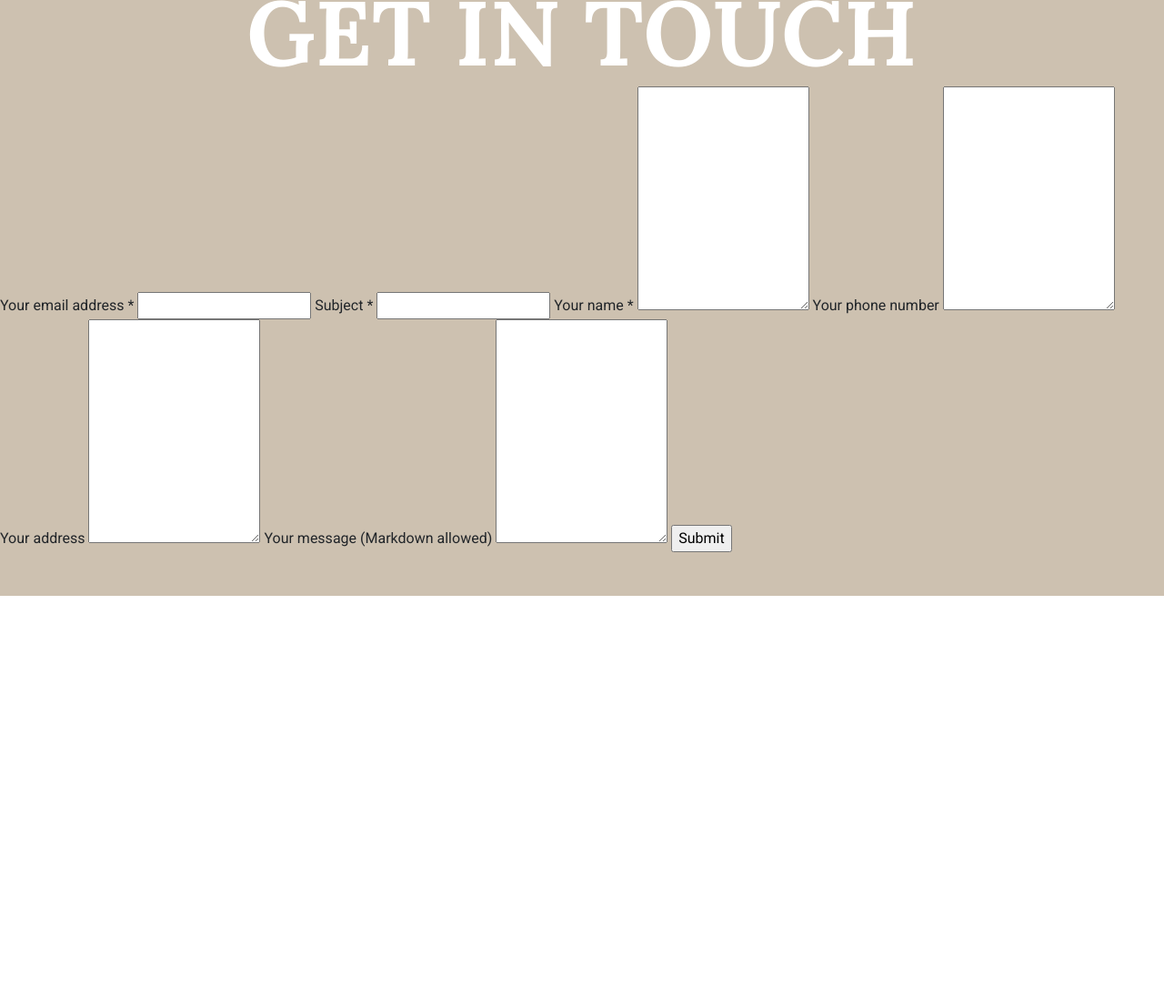
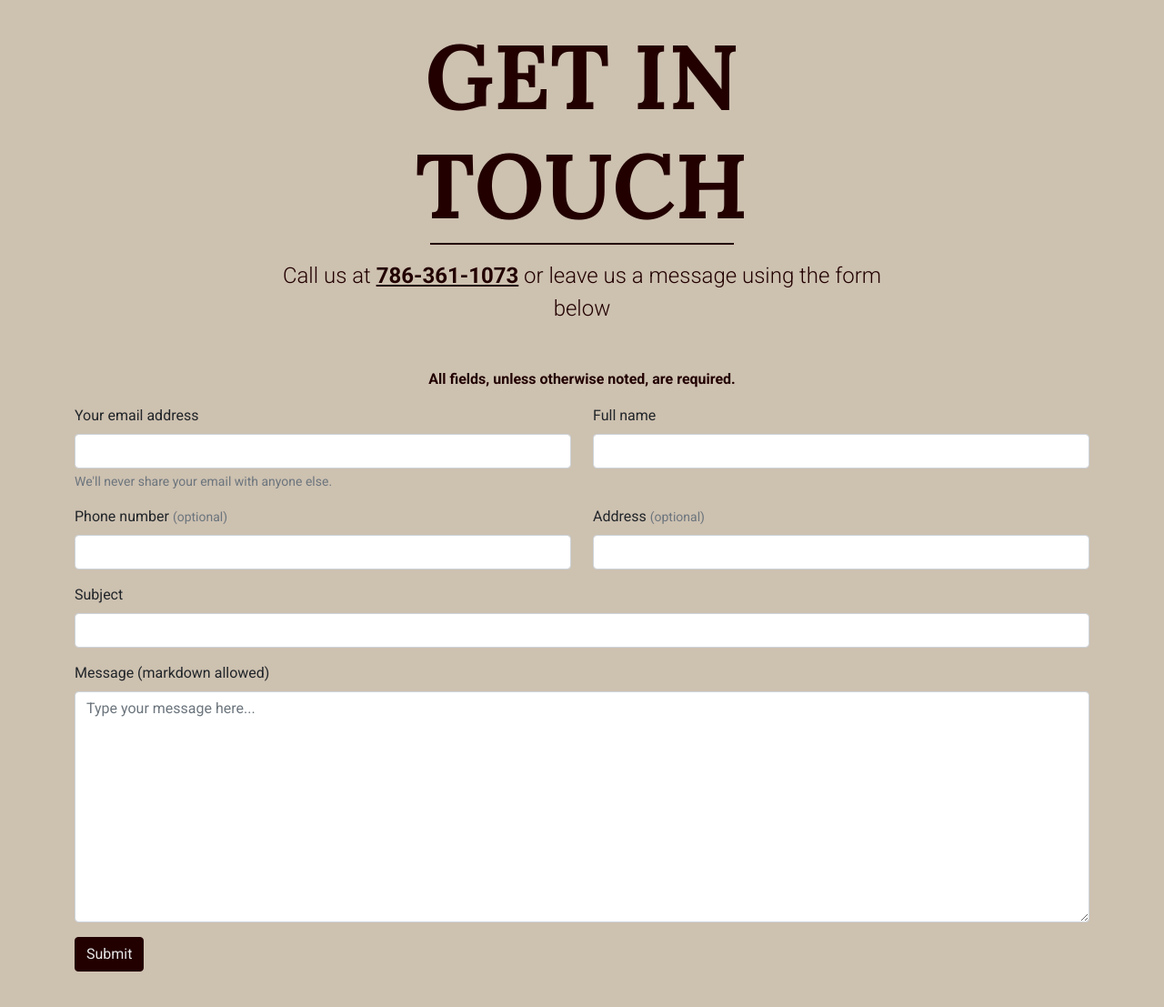
Before and after one commit to Darios-USA-Corporation/dariosusa.com, an Eleventy site: page index.html in a window 1280 px wide. Shown: the part 2026-3133 px from the top of the page at 91% size. Before the commit the page ends 2681 px from the top, so only its background shows below. Built offline with nearby package versions, Linux system fonts and the light colour scheme; Eleventy itself is replaced by a stand-in of ours; files that its build step writes are made by us from their sources; a script that the page names is missing.

Commit message:
add proper styling to contact form.

```diff
--- a/_includes/contact.html
+++ b/_includes/contact.html
@@ -1,30 +1,50 @@
-<h1>GET IN TOUCH</h1>
-<fieldset>
-<form id="contact">
-    <label>
-    Your email address *
-    <input name="from" type="email" required>
-    </label>
-    <label>
-    Subject *
-    <input name="subject" type="10" required>
-    </label>
-    <label>
-    Your name *
-    <textarea name="name" rows="10" required></textarea>
-    </label>
-    <label>
-    Your phone number
-    <textarea name="phone" rows="10"></textarea>
-    </label>
-    <label>
-    Your address
-    <textarea name="address" rows="10"></textarea>
-    </label>
-    <label>
-    Your message (Markdown allowed)
-    <textarea name="md" rows="10" required></textarea>
-    </label>
-    <input name="submit" type="submit">
-</form>
-</fieldset>
+<div class="container">
+    <div style="width: 60%; margin-left: 20%;">
+        <h1 id="Location" class="text-center burgundy pt-5">GET IN TOUCH</h1>
+        <hr class="burgundy mb-3">
+        <p class="text-center burgundy mb-5">Call us at <a class="burgundy" href="tel:7863611073"><b>786-361-1073</b></a> or leave us a message using the form below</p>
+    </div>
+    <fieldset>
+    <form id="contact">
+        <div class="mb-3 burgundy text-center"><b>All fields, unless otherwise noted, are required.</b></div>
+        <div class="row">
+            <div class="col">
+                <div class="mb-3">
+                    <label for="emailInput" class="form-label">Your email address</label>
+                    <input id="emailInput" class="form-control" name="from" type="email" required aria-describedby="emailHelp">
+                    <div id="emailHelp" class="form-text">We'll never share your email with anyone else.</div>
+                </div>
+            </div>
+            <div class="col">
+                <div class="mb-3">
+                    <label for="nameInput" class="form-label">Full name</label>
+                    <input id="nameInput" class="form-control" name="name" required>
+                </div>
+            </div>
+        </div>
+        <div class="row">
+            <div class="col">
+                <div class="mb-3">
+                    <label for="phoneInput" class="form-label">Phone number <span class="form-text">(optional)</span></label>
+                    <input id="phoneInput" class="form-control" name="phone" type="tel" pattern="[0-9]{3}-[0-9]{2}-[0-9]{3}">
+                </div>
+            </div>
+            <div class="col">
+                <div class="mb-3">
+                    <label for="addressInput" class="form-label">Address <span class="form-text">(optional)</span></label>
+                    <input id="addressInput" class="form-control" name="address">
+                </div>
+            </div>
+        </div>
+        <div class="mb-3">
+            <label for="subjectInput" class="form-label">Subject</label>
+            <input id="subjectInput" class="form-control" name="subject" required>
+        </div>
+        <div class="mb-3">
+            <label for="mdInput" class="form-label">Message (markdown allowed)</label>
+            <textarea id="mdInput" class="form-control" name="md" rows="10" placeholder="Type your message here..." required></textarea>
+        </div>
+        <button type="submit" class="btn btn-burgundy">Submit</button>
+    </form>
+    </fieldset>
+</div>
--- a/css/style.css
+++ b/css/style.css
@@ -4,6 +4,12 @@
   --light-beige: #CDC1B0;
   --burgundy: #220000;
   --white: #E7E7E7;
+}
+
+.btn-burgundy {
+  color: var(--white);
+  background-color: var(--burgundy);
+  border-color: var(--burgundy);
 }
 
 body,
```
